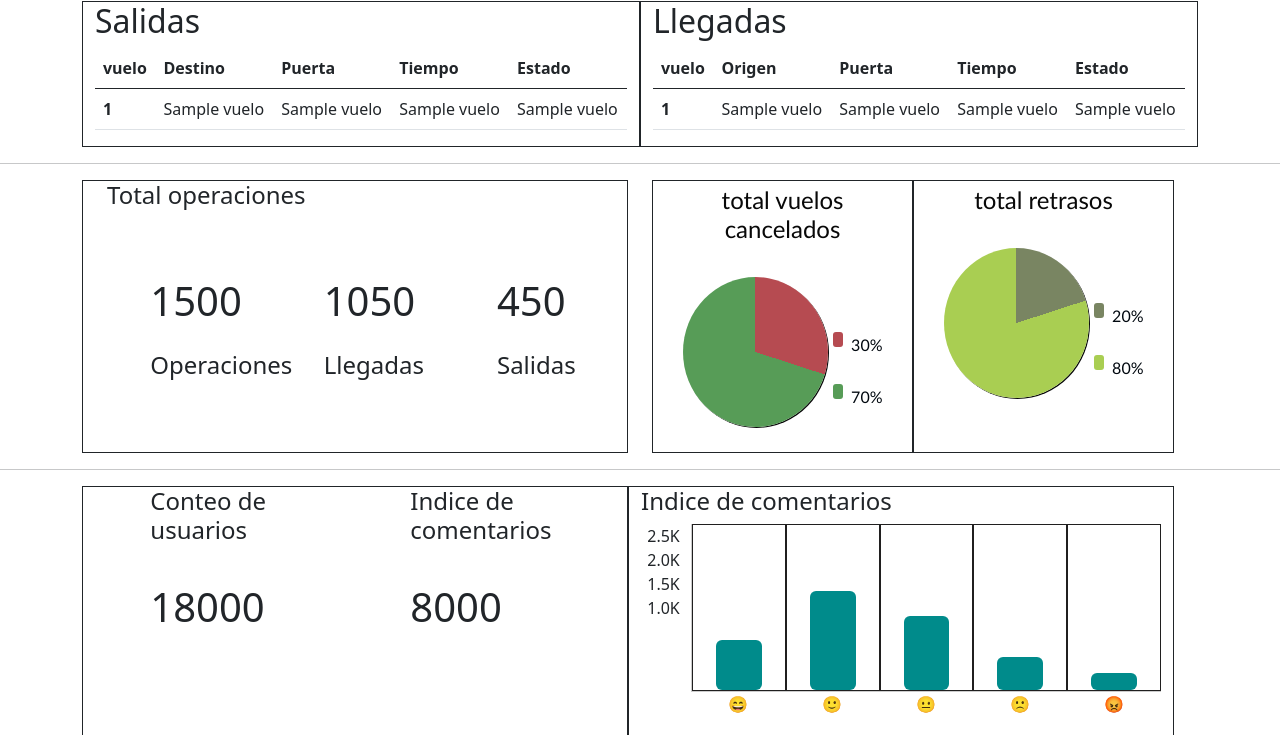
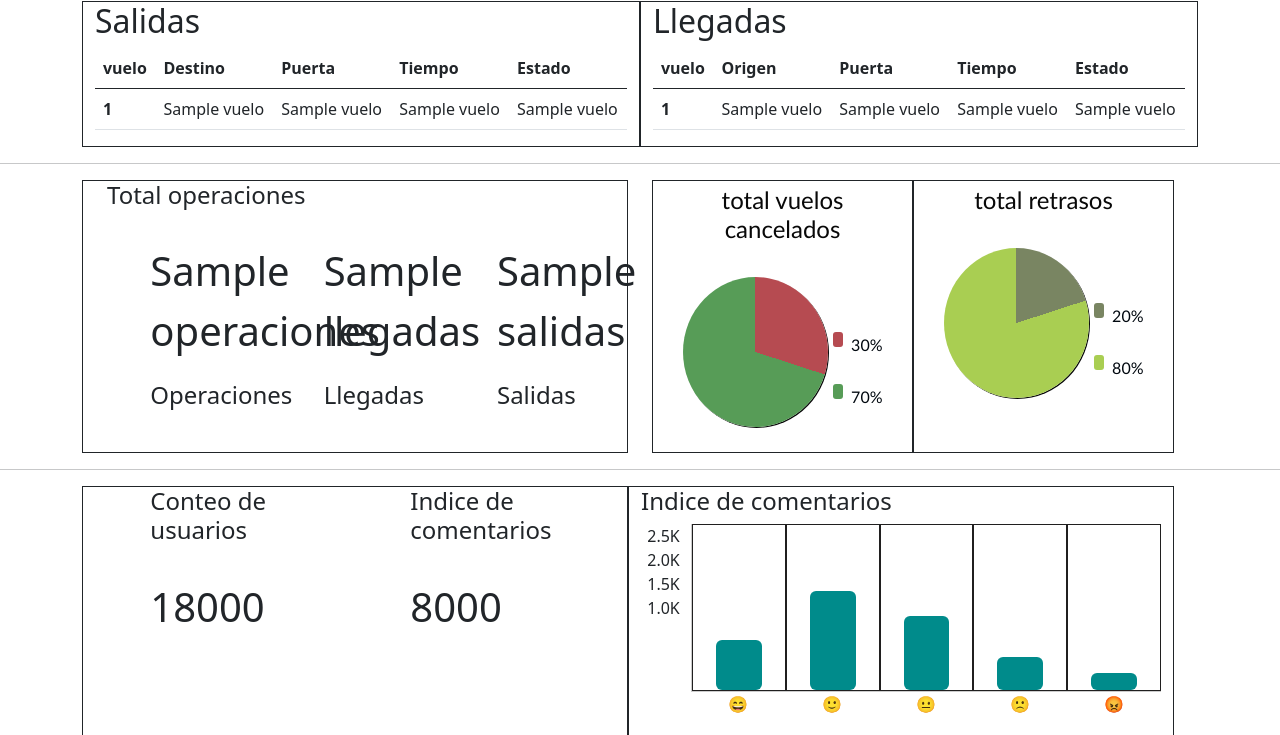
Before and after one commit to yerlisgonzalezg/proyecto_gestion_vuelos, a Flask app: template templates/dashboard.html in a window 1280 px wide. Shown: the part 80-815 px from the top of the page. Run offline with Flask 2, Linux system fonts and the light colour scheme; the template is opened without the code that fills it: most values are stand-ins (such as "Sample title", 1, 10 or a date in 2020).

Commit message:
actualizacion query
query

```diff
--- a/app.py
+++ b/app.py
@@ -2,7 +2,7 @@ from flask import Flask
 from flask import render_template
 from flask import request, flash, redirect, url_for
 import os
-from db  import consultar_vuelos_llegada,consultar_vuelos_salidas
+from db  import consultar_vuelos_llegada,consultar_vuelos_salidas, consultar_total_operaciones, consultar_total_llegadas,consultar_total_salidas
 from utils import isEmailValid, isPasswordValid, comprobarContraseñas, isEmailLoginValid, isPasswordLoginValid
 from forms import Formulario_Usuario
 from db import get_db, close_db
@@ -115,8 +115,12 @@ def login():
 def dashboard():
     vuelos_llegada=consultar_vuelos_llegada()
     vuelos_salida=consultar_vuelos_salidas()
+    operaciones=consultar_total_operaciones()
+    llegadas=consultar_total_llegadas()
+    salidas=consultar_total_salidas()
+    print("cantidad de operaciones",llegadas)
+    return render_template('dashboard.html', vuelos_llegada=vuelos_llegada,vuelos_salida=vuelos_salida,operaciones=operaciones,llegadas=llegadas, salidas=salidas )
 
-    return render_template('dashboard.html', vuelos_llegada=vuelos_llegada,vuelos_salida=vuelos_salida )
 
 
 
--- a/templates/dashboard.html
+++ b/templates/dashboard.html
@@ -120,15 +120,16 @@
             <div class="row justify-content-start col-6 border border-dark ">
                 <h4>Total operaciones</h4>
                 <div class="col-2 justify-content-start mx-auto">
-                    <p class="fs-1">1500</p>
+
+                    <p class="fs-1">{{operaciones}}</p>
                     <p class="fs-4 ">Operaciones</p>
                 </div>
                 <div class="col-2 justify-content-center mx-auto">
-                    <p class="fs-1">1050</p>
+                    <p class="fs-1">{{llegadas}}</p>
                     <p class="fs-4">Llegadas</p>
                 </div>
                 <div class="col-2 justify-content-center mx-auto">
-                    <p class="fs-1">450</p>
+                    <p class="fs-1">{{salidas}}</p>
                     <p class="fs-4">Salidas</p>
                 </div>
             </div>
```
Also changed, not shown: db.py (+25 -0 lines).
